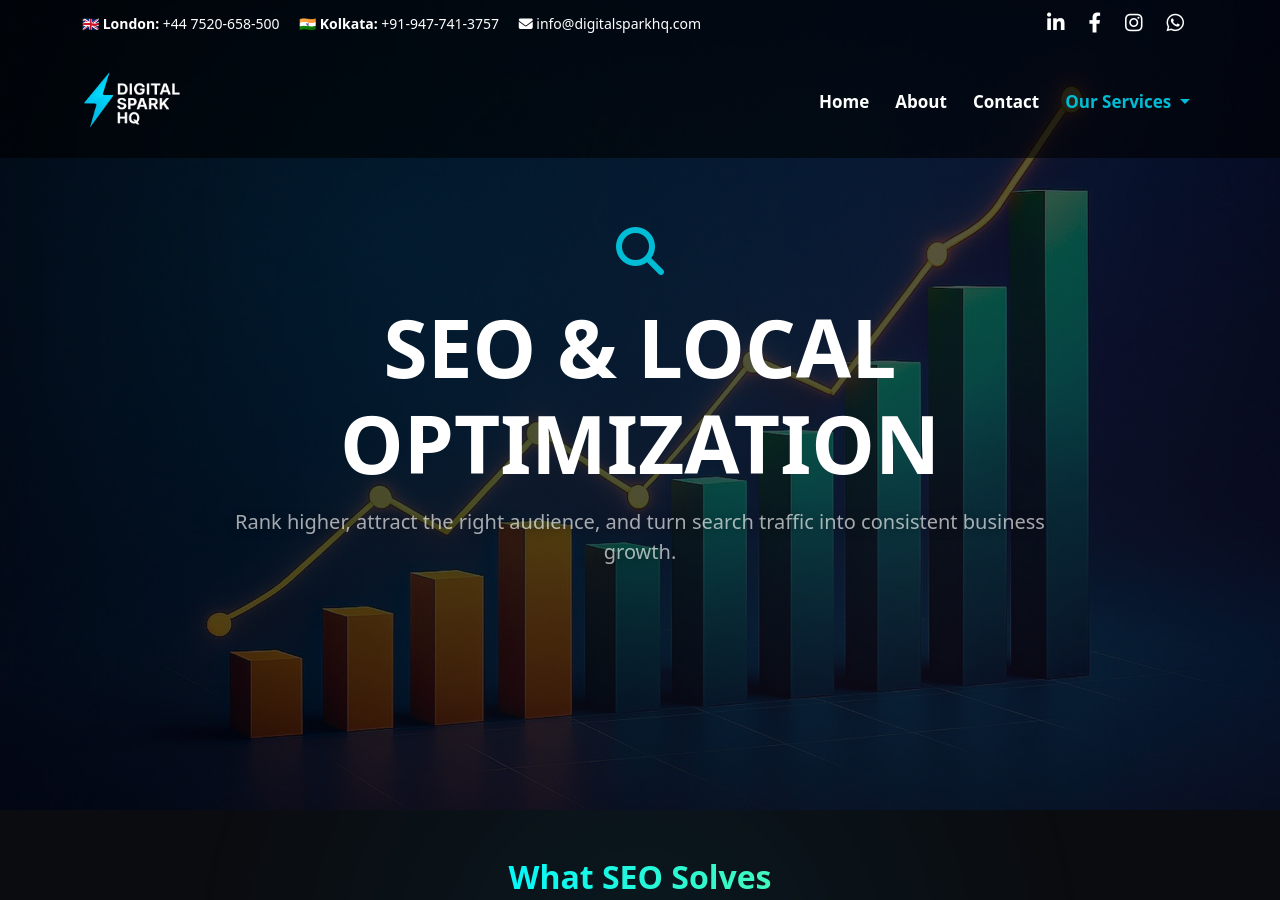
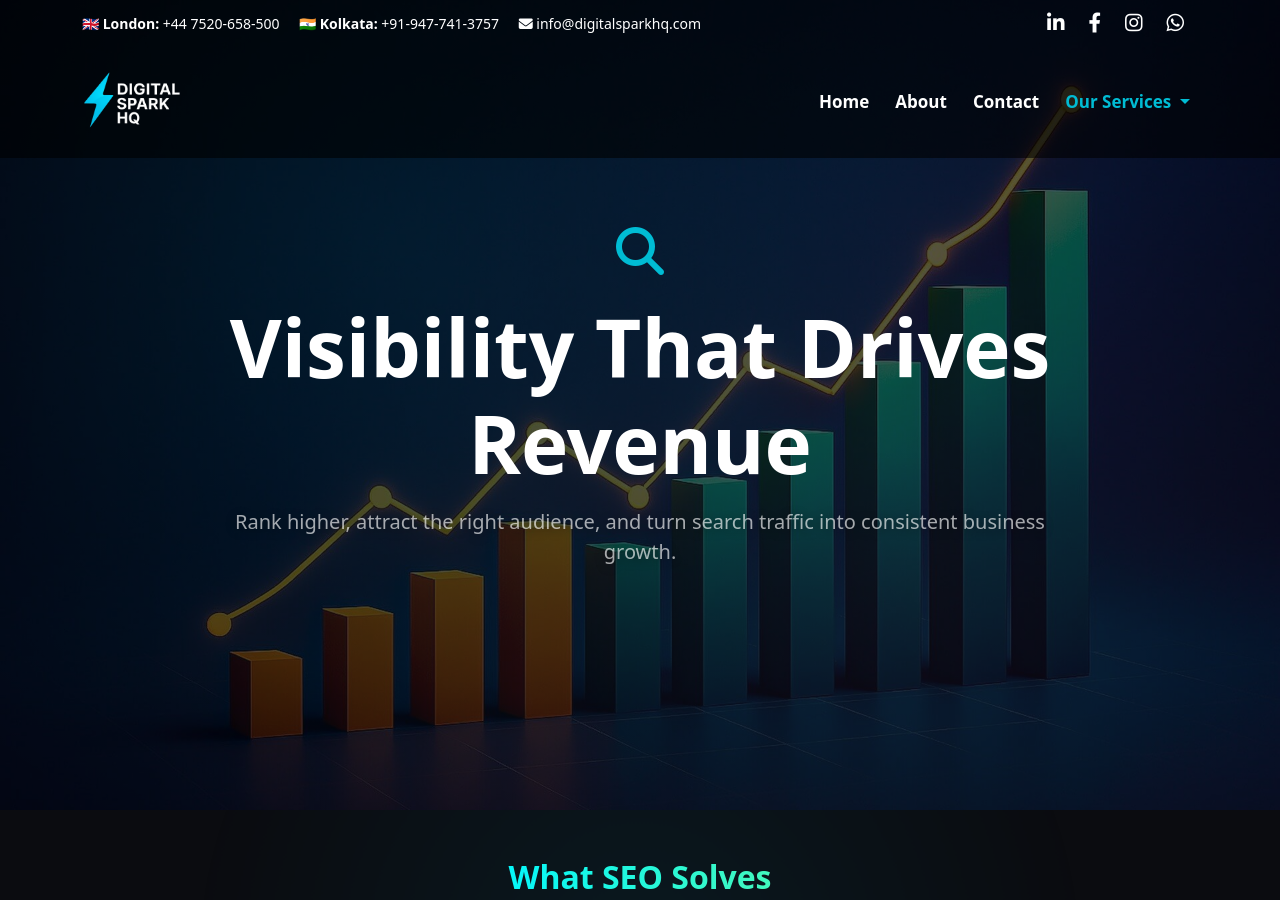
Before and after one commit to Iambiswajit-C/digitalsparkhq, a Jekyll site: the page built from services/seo/index.md, in a window 1280 px wide and 900 px high. Built offline with Jekyll 4.4.1, drawn with Linux system fonts in a browser that asks for light colours.

Commit message:
Update index.md

```diff
--- a/services/seo/index.md
+++ b/services/seo/index.md
@@ -21,7 +21,7 @@ breadcrumb:
 
   <div class="container position-relative z-2 fade-in">
     <i class="fas fa-search fa-3x mb-4" style="color: var(--hover-color);"></i>
-    <h1 class="display-1 fw-bold">SEO & LOCAL OPTIMIZATION</h1>
+    <h1 class="display-1 fw-bold">Visibility That Drives Revenue</h1>
     <p class="lead opacity-75 mt-3 mx-auto hero-subtext" style="max-width:820px;">
       Rank higher, attract the right audience, and turn search traffic into consistent business growth.
     </p>
```
